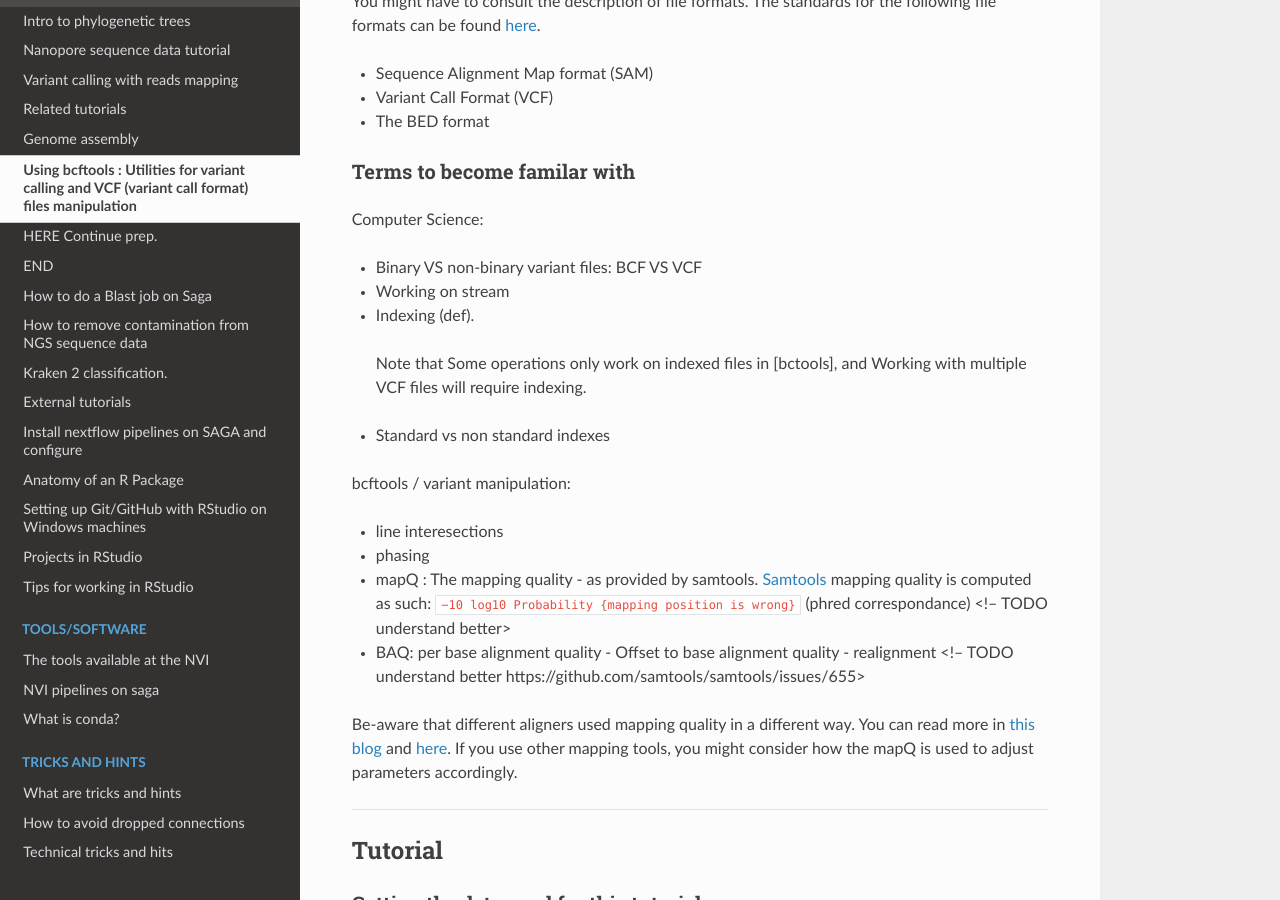
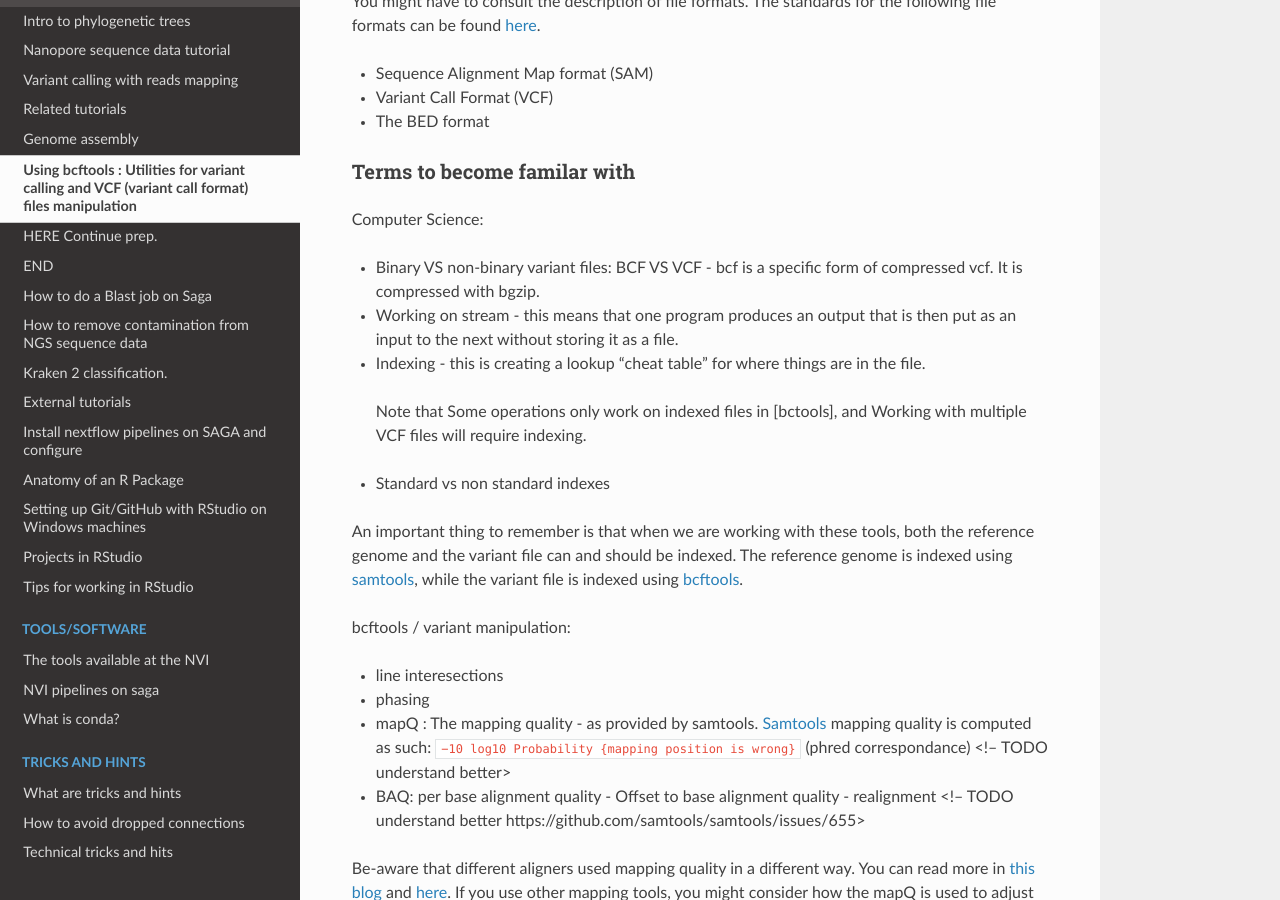
Before and after one commit to NorwegianVeterinaryInstitute/nvi-documentation, a Sphinx documentation site: the page built from docs/source/tutorials/bcftools.md, in a window 1280 px wide and 900 px high, scrolled down 1927 px. Built offline with Sphinx 7.4.7 and the Read the Docs theme 2.0.0, drawn with Linux system fonts in a browser that asks for light colours; pages that are not in the unit, such as notebooks, are missing from menus.

Commit message:
Update bcftools.md
Added info re indexing.

```diff
--- a/docs/source/tutorials/bcftools.md
+++ b/docs/source/tutorials/bcftools.md
@@ -63,18 +63,20 @@ You might have to consult the description of file formats. The standards for the
 
 - Sequence Alignment Map format (SAM)
 - Variant Call Format (VCF)
-- The BED format <!-- TODO is this the one used to define the intervals to analyze ? -->
+- The BED format <!-- TODO is this the one used to define the intervals to analyze ?  YES -->
 
 ### Terms to become familar with
 <!-- TODO Some need to be understood more-->
 
 Computer Science:
 
-- Binary VS non-binary variant files: BCF VS VCF
-- Working on stream
-- Indexing (def).
+- Binary VS non-binary variant files: BCF VS VCF - bcf is a specific form of compressed vcf. It is compressed with bgzip.
+- Working on stream - this means that one program produces an output that is then put as an input to the next without storing it as a file.
+- Indexing - this is creating a lookup "cheat table" for where things are in the file.
 > Note that Some operations only work on indexed files in [bctools], and Working with multiple VCF files will require indexing.
 - Standard vs non standard indexes <!-- what is that -->
+
+An important thing to remember is that when we are working with these tools, both the reference genome and the variant file can and should be indexed. The reference genome is indexed using [samtools], while the variant file is indexed using [bcftools].
 
 bcftools / variant manipulation:
 - line interesections <!-- This is something to do with combining/cross referencing multiple variant files. We wont use that here : "when performing line intersections, the desire"  -> matching variant position ... -->
```
